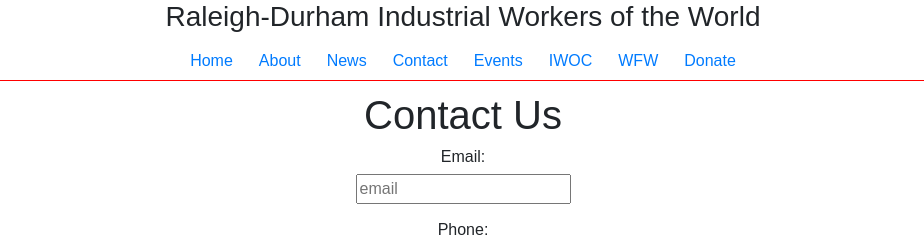
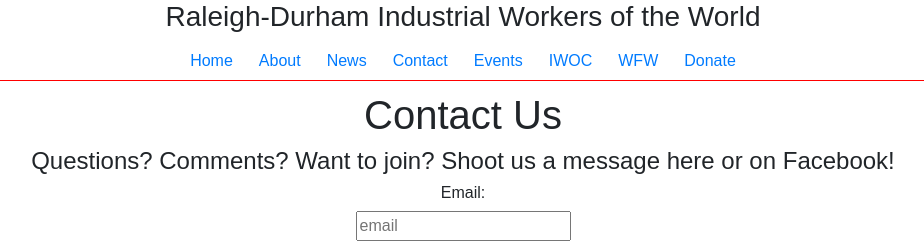
Before and after one commit to jtcanfield/class-improvements, a React (Create React App) app: page /contact in a window 1280 px wide. Shown: the top 243 px of the page, without its empty margins (177-1101 px from the left). Built offline with nearby package versions, Linux system fonts and the light colour scheme; no server answers.

Commit message:
add message to contact page

```diff
--- a/src/components/Contact.js
+++ b/src/components/Contact.js
@@ -66,6 +66,7 @@ class Contact extends Component {
     return (
       <div className="Contact" style={eventsstyles}>
         <h1>Contact Us</h1>
+        <h4>Questions? Comments? Want to join? Shoot us a message here or on Facebook!</h4>
         <form className="enterForm" onSubmit={this.handleFormSubmit}>
           <div className="form-group">
             <h6>Email:</h6>
```
